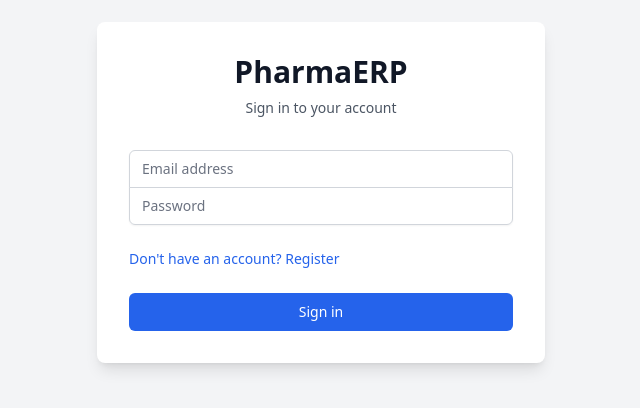
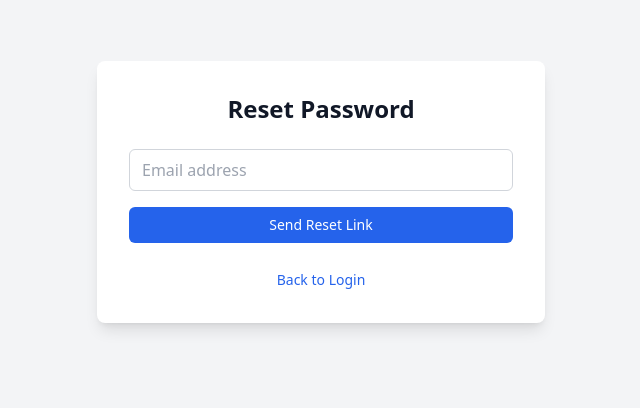
Before and after one commit to LeaderMalang/oktts, a React (Vite) app in the folder Frontend-PWD/: page /reset-password-request in a window 1280 px wide. Before the commit this address led to /login. Shown: the part 208-616 px from the top of the page, without its empty margins (319-959 px from the left). Built offline with nearby package versions, Linux system fonts and the light colour scheme; no server answers.

Commit message:
feat(auth): add password reset routes

```diff
--- a/Frontend-PWD/App.tsx
+++ b/Frontend-PWD/App.tsx
@@ -27,6 +27,8 @@ import POS from './components/POS';
 import Expenses from './components/Expenses';
 import Login from './components/Login';
 import CustomerRegistration from './components/Register';
+import ResetPasswordRequest from './components/ResetPasswordRequest';
+import ResetPasswordConfirm from './components/ResetPasswordConfirm';
 import OrderManagement from './components/OrderManagement';
 import MyOrders from './components/MyOrders';
 import OrderDetail from './components/OrderDetail';
@@ -126,6 +128,8 @@ const App: React.FC = () => {
     return (
       <Routes>
         <Route path={ROUTES.register.path} element={<CustomerRegistration setCurrentPage={setCurrentPage} />} />
+        <Route path={ROUTES['reset-password-request'].path} element={<ResetPasswordRequest setCurrentPage={setCurrentPage} />} />
+        <Route path={ROUTES['reset-password-confirm'].path} element={<ResetPasswordConfirm setCurrentPage={setCurrentPage} />} />
         <Route path={ROUTES.login.path} element={<Login onLogin={handleLogin} setCurrentPage={setCurrentPage} />} />
         <Route path="*" element={<Navigate to={ROUTES.login.path} />} />
       </Routes>
--- a/Frontend-PWD/components/Login.tsx
+++ b/Frontend-PWD/components/Login.tsx
@@ -65,15 +65,20 @@ const Login: React.FC<LoginProps> = ({ onLogin, setCurrentPage }) => {
           </div>
 
           <div className="flex items-center justify-between">
-            <div className="text-sm">
             <button
               type="button"
               onClick={() => setCurrentPage('register')}
-                className="font-medium text-blue-600 hover:text-blue-500"
+              className="text-sm font-medium text-blue-600 hover:text-blue-500"
             >
               Don't have an account? Register
             </button>
-            </div>
+            <button
+              type="button"
+              onClick={() => setCurrentPage('reset-password-request')}
+              className="text-sm font-medium text-blue-600 hover:text-blue-500"
+            >
+              Forgot password?
+            </button>
           </div>
 
           <div>
--- /dev/null
+++ b/Frontend-PWD/components/ResetPasswordConfirm.tsx
@@ -0,0 +1,76 @@
+import React, { useState } from 'react';
+import { Page } from '../types';
+
+interface ResetPasswordConfirmProps {
+  setCurrentPage: (page: Page) => void;
+}
+
+const ResetPasswordConfirm: React.FC<ResetPasswordConfirmProps> = ({ setCurrentPage }) => {
+  const [password, setPassword] = useState('');
+  const [confirmPassword, setConfirmPassword] = useState('');
+  const [submitted, setSubmitted] = useState(false);
+
+  const handleSubmit = (e: React.FormEvent) => {
+    e.preventDefault();
+    if (password && password === confirmPassword) {
+      setSubmitted(true);
+    }
+  };
+
+  return (
+    <div className="flex items-center justify-center min-h-screen bg-gray-100 dark:bg-gray-900">
+      <div className="w-full max-w-md p-8 space-y-6 bg-white dark:bg-gray-800 rounded-lg shadow-lg">
+        <h1 className="text-2xl font-bold text-center text-gray-900 dark:text-white">Set New Password</h1>
+        {submitted ? (
+          <div className="text-sm text-gray-700 dark:text-gray-300">
+            Your password has been reset.
+          </div>
+        ) : (
+          <form className="space-y-4" onSubmit={handleSubmit}>
+            <div>
+              <label htmlFor="password" className="sr-only">New password</label>
+              <input
+                id="password"
+                type="password"
+                required
+                placeholder="New password"
+                className="w-full px-3 py-2 border rounded-md border-gray-300 dark:border-gray-600 dark:bg-gray-700 dark:text-white"
+                value={password}
+                onChange={e => setPassword(e.target.value)}
+              />
+            </div>
+            <div>
+              <label htmlFor="confirmPassword" className="sr-only">Confirm password</label>
+              <input
+                id="confirmPassword"
+                type="password"
+                required
+                placeholder="Confirm password"
+                className="w-full px-3 py-2 border rounded-md border-gray-300 dark:border-gray-600 dark:bg-gray-700 dark:text-white"
+                value={confirmPassword}
+                onChange={e => setConfirmPassword(e.target.value)}
+              />
+            </div>
+            <button
+              type="submit"
+              className="w-full py-2 px-4 text-sm font-medium text-white bg-blue-600 hover:bg-blue-700 rounded-md"
+            >
+              Reset Password
+            </button>
+          </form>
+        )}
+        <div className="text-center">
+          <button
+            type="button"
+            onClick={() => setCurrentPage('login')}
+            className="text-sm font-medium text-blue-600 hover:text-blue-500"
+          >
+            Back to Login
+          </button>
+        </div>
+      </div>
+    </div>
+  );
+};
+
+export default ResetPasswordConfirm;
--- /dev/null
+++ b/Frontend-PWD/components/ResetPasswordRequest.tsx
@@ -0,0 +1,61 @@
+import React, { useState } from 'react';
+import { Page } from '../types';
+
+interface ResetPasswordRequestProps {
+  setCurrentPage: (page: Page) => void;
+}
+
+const ResetPasswordRequest: React.FC<ResetPasswordRequestProps> = ({ setCurrentPage }) => {
+  const [email, setEmail] = useState('');
+  const [submitted, setSubmitted] = useState(false);
+
+  const handleSubmit = (e: React.FormEvent) => {
+    e.preventDefault();
+    setSubmitted(true);
+  };
+
+  return (
+    <div className="flex items-center justify-center min-h-screen bg-gray-100 dark:bg-gray-900">
+      <div className="w-full max-w-md p-8 space-y-6 bg-white dark:bg-gray-800 rounded-lg shadow-lg">
+        <h1 className="text-2xl font-bold text-center text-gray-900 dark:text-white">Reset Password</h1>
+        {submitted ? (
+          <div className="text-sm text-gray-700 dark:text-gray-300">
+            If an account with that email exists, a reset link has been sent.
+          </div>
+        ) : (
+          <form className="space-y-4" onSubmit={handleSubmit}>
+            <div>
+              <label htmlFor="email" className="sr-only">Email address</label>
+              <input
+                id="email"
+                type="email"
+                required
+                placeholder="Email address"
+                className="w-full px-3 py-2 border rounded-md border-gray-300 dark:border-gray-600 dark:bg-gray-700 dark:text-white"
+                value={email}
+                onChange={e => setEmail(e.target.value)}
+              />
+            </div>
+            <button
+              type="submit"
+              className="w-full py-2 px-4 text-sm font-medium text-white bg-blue-600 hover:bg-blue-700 rounded-md"
+            >
+              Send Reset Link
+            </button>
+          </form>
+        )}
+        <div className="text-center">
+          <button
+            type="button"
+            onClick={() => setCurrentPage('login')}
+            className="text-sm font-medium text-blue-600 hover:text-blue-500"
+          >
+            Back to Login
+          </button>
+        </div>
+      </div>
+    </div>
+  );
+};
+
+export default ResetPasswordRequest;
--- a/Frontend-PWD/routes.tsx
+++ b/Frontend-PWD/routes.tsx
@@ -46,6 +46,8 @@ export const ROUTES: Record<Page, RouteMeta> = {
   ledger: { path: '/ledger', title: 'Customer Ledger' },
   login: { path: '/login', title: 'Login' },
   register: { path: '/register', title: 'Register' },
+  'reset-password-request': { path: '/reset-password-request', title: 'Reset Password' },
+  'reset-password-confirm': { path: '/reset-password-confirm', title: 'Confirm Password Reset' },
 };
 
 export default ROUTES;
--- a/Frontend-PWD/types.ts
+++ b/Frontend-PWD/types.ts
@@ -40,6 +40,8 @@ export type Page =
   // New Pages
   | 'login'
   | 'register'
+  | 'reset-password-request'
+  | 'reset-password-confirm'
   | 'order-management'
   | 'order-detail'
   | 'my-orders'
```
Lines whose indentation alone changed are shown as unchanged.
